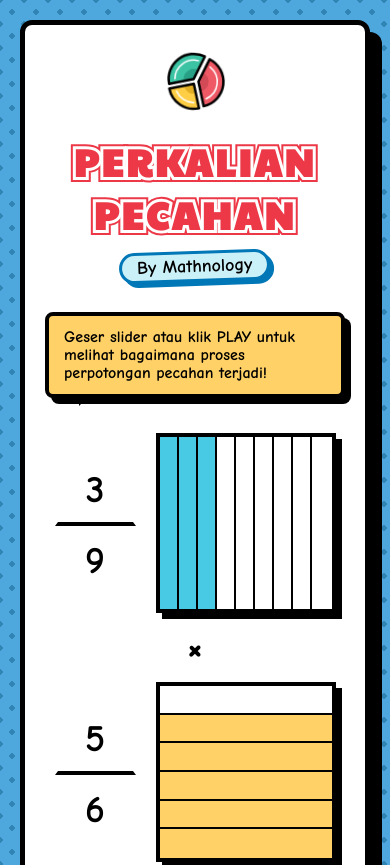
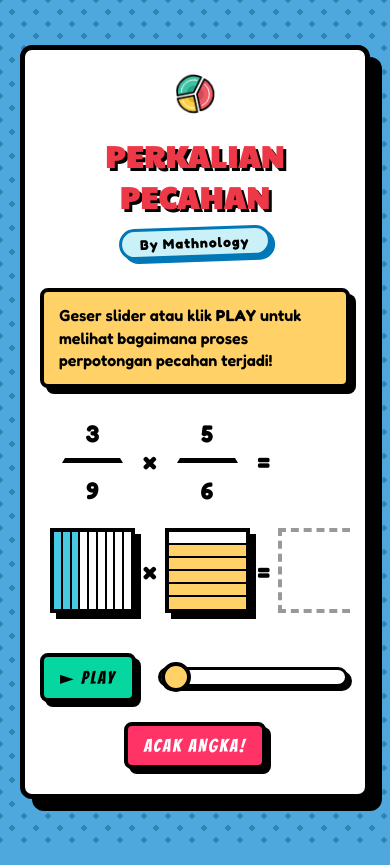
Before and after one commit to dosen-uinsi/PERKALIAN-PECAHAN, a plain HTML site: page index.html in a window 390 px wide. Shown: the top 865 px of the page. After the commit the page ends 844 px from the top, so only its background shows below. Drawn offline with Linux system fonts and the light colour scheme.

Commit message:
Refactor styles and improve layout for responsiveness
Updated font styles, improved color opacity for highlights, and adjusted layout for responsiveness.

```diff
--- a/index.html
+++ b/index.html
@@ -7,18 +7,22 @@
 
     <link rel="preconnect" href="https://fonts.googleapis.com">
     <link rel="preconnect" href="https://fonts.gstatic.com" crossorigin>
-    <link href="https://fonts.googleapis.com/css2?family=Bangers&family=Comic+Neue:ital,wght=0,400;0,700;1,700&family=Paytone+One&display=swap" rel="stylesheet">
+    <link href="https://fonts.googleapis.com/css2?family=Bangers&family=Fredoka:wght@400;600;700&family=Paytone+One&display=swap" rel="stylesheet">
 
     <style>
-        /* --- Palet Warna Estetik & Komik (CSS Variables) --- */
+        /* --- Palet Warna Estetik & Komik & SKALA UKURAN --- */
         :root {
             --c-blue: #48CAE4;
             --c-yellow: #FFD166;
             --c-green: #48A65B;
-            --c-highlight-num-faded: rgba(255, 209, 102, 0.2);
-            --c-highlight-den-faded: rgba(239, 71, 111, 0.2);
-            --c-shadow-num: rgba(255, 209, 102, 0.3);
-            --c-shadow-den: rgba(239, 71, 111, 0.3);
+
+            /* FIX: Opasitas highlight ditingkatkan dari 0.2 menjadi 0.6 agar warnanya solid */
+            --c-highlight-num-faded: rgba(255, 209, 102, 0.6);
+            --c-highlight-den-faded: rgba(239, 71, 111, 0.6);
+
+            /* FIX: Bayangan highlight juga dibuat lebih solid (0.6) */
+            --c-shadow-num: rgba(255, 209, 102, 0.6);
+            --c-shadow-den: rgba(239, 71, 111, 0.6);
 
             --c-white: #FFFFFF;
             --c-dark: #000000;
@@ -29,14 +33,21 @@
             --c-comic-yellow: #FFD166;
 
             --c-retro-red: #ED3847;
+            --c-mathnology-bg: #CAF0F8;
+            --c-mathnology-border: #0077B6;
 
-            /* BARU: Warna untuk Desain 'By Mathnology' */
-            --c-mathnology-bg: #CAF0F8; /* Biru muda cerah */
-            --c-mathnology-border: #0077B6; /* Biru gelap untuk border */
+            /* --- SKALA UKURAN DESKTOP (LAPTOP) --- */
+            --grid-size: 180px;
+            --frac-row-height: 160px;
+            --gap-x: 25px;
+            --num-w: 75px;
+            --num-h: 50px;
+            --num-font: 38px;
+            --op-font: 48px;
         }
 
         body {
-            font-family: 'Comic Neue', cursive, sans-serif;
+            font-family: 'Fredoka', sans-serif;
             display: flex;
             justify-content: center;
             align-items: center;
@@ -45,7 +56,6 @@
             padding: 20px;
             box-sizing: border-box;
 
-            /* Latar Belakang Komik (Halftone Dots) */
             background-color: var(--c-bg);
             background-image: radial-gradient(var(--c-bg-dots) 15%, transparent 16%), radial-gradient(var(--c-bg-dots) 15%, transparent 16%);
             background-size: 24px 24px;
@@ -55,35 +65,20 @@
         .container {
             background-color: var(--c-white);
             width: 100%;
-            max-width: 950px;
+            max-width: 980px;
             padding: 40px 45px;
             border-radius: 12px;
             border: 5px solid var(--c-dark);
             box-shadow: 12px 12px 0px var(--c-dark);
             box-sizing: border-box;
+            overflow: hidden;
         }
 
         /* --- Header & Titles --- */
-        .header-section {
-            text-align: center;
-            margin-bottom: 30px;
-        }
+        .header-section { text-align: center; margin-bottom: 30px; }
+        .title-wrapper { display: flex; flex-direction: column; justify-content: center; align-items: center; gap: 10px; margin-bottom: 5px; }
 
-        .title-wrapper {
-            display: flex;
-            flex-direction: column;
-            justify-content: center;
-            align-items: center;
-            gap: 10px;
-            margin-bottom: 5px;
-        }
-
-        .icon-container {
-            width: 75px;
-            height: 75px;
-            animation: float-icon 3s ease-in-out infinite;
-        }
-
+        .icon-container { width: 75px; height: 75px; animation: float-icon 3s ease-in-out infinite; }
         .icon-container svg { width: 100%; height: 100%; }
 
         @keyframes float-icon {
@@ -93,89 +88,59 @@
         }
 
         .main-title {
-            position: relative;
-            display: inline-block;
-            font-family: 'Paytone One', sans-serif;
-            font-size: 56px;
-            color: var(--c-retro-red);
-            margin: 0;
-            letter-spacing: 3px;
-            text-transform: uppercase;
-            z-index: 2;
-        }
-
-        .main-title::before {
-            content: attr(data-text);
-            position: absolute;
-            left: 0;
-            top: 0;
-            z-index: -1;
-            -webkit-text-stroke: 8px var(--c-white);
-        }
-
-        .main-title::after {
-            content: attr(data-text);
-            position: absolute;
-            left: 0;
-            top: 0;
-            z-index: -2;
-            -webkit-text-stroke: 15px var(--c-retro-red);
+            position: relative; display: inline-block; font-family: 'Paytone One', sans-serif;
+            font-size: 56px; color: var(--c-retro-red); margin: 0;
+            letter-spacing: 3px; text-transform: uppercase; z-index: 2;
+            text-shadow: 6px 6px 0px var(--c-dark);
         }
 
         .sub-title {
-            font-size: 18px;
-            font-weight: 700;
-            color: var(--c-dark);
-            margin: 5px 0 0 0;
-            /* MENGUBAH WARNA DESAIN 'BY MATHNOLOGY': Latar belakang jadi biru */
-            background-color: var(--c-mathnology-bg);
-            display: inline-block;
-            padding: 2px 15px;
-            /* MENGUBAH WARNA DESAIN 'BY MATHNOLOGY': Border jadi biru gelap */
-            border: 3px solid var(--c-mathnology-border);
-            border-radius: 20px;
-            transform: rotate(-2deg);
-            /* Menambahkan sedikit bayangan agar serasi dengan gaya komik */
-            box-shadow: 4px 4px 0px var(--c-mathnology-border);
+            font-size: 18px; font-weight: 700; color: var(--c-dark); margin: 5px 0 0 0;
+            background-color: var(--c-mathnology-bg); display: inline-block; padding: 4px 18px;
+            border: 3px solid var(--c-mathnology-border); border-radius: 20px;
+            transform: rotate(-2deg); box-shadow: 4px 4px 0px var(--c-mathnology-border); letter-spacing: 1px;
         }
 
-        /* --- Kotak Narasi (Penjelasan) --- */
         .explanation-box {
-            background-color: var(--c-comic-yellow);
-            border: 4px solid var(--c-dark);
-            box-shadow: 6px 6px 0px var(--c-dark);
-            padding: 16px 20px;
-            margin-bottom: 35px;
-            border-radius: 8px;
-            font-size: 18px;
-            font-weight: 700;
-            color: var(--c-dark);
-            position: relative;
+            background-color: var(--c-comic-yellow); border: 4px solid var(--c-dark);
+            box-shadow: 6px 6px 0px var(--c-dark); padding: 16px 20px; margin-bottom: 35px;
+            border-radius: 8px; font-size: 20px; line-height: 1.4; font-weight: 600;
+            color: var(--c-dark); position: relative;
         }
 
         .explanation-box::after {
-            content: '';
-            position: absolute;
-            bottom: -15px;
-            left: 50px;
-            border-width: 15px 15px 0 0;
-            border-style: solid;
+            content: ''; position: absolute; bottom: -15px; left: 50px;
+            border-width: 15px 15px 0 0; border-style: solid;
             border-color: var(--c-dark) transparent transparent transparent;
         }
+
+        /* --- WRAPPER SCROLL UNTUK HP --- */
+        .math-scroll-wrapper {
+            width: 100%;
+            overflow-x: auto;
+            padding-bottom: 15px;
+            margin-bottom: 25px;
+        }
+
+        .math-scroll-wrapper::-webkit-scrollbar { width: 10px; height: 12px; }
+        .math-scroll-wrapper::-webkit-scrollbar-track { background: #f1f1f1; border-radius: 10px; border: 2px solid var(--c-dark); }
+        .math-scroll-wrapper::-webkit-scrollbar-thumb { background: var(--c-blue); border-radius: 10px; border: 2px solid var(--c-dark); }
+        .math-scroll-wrapper::-webkit-scrollbar-thumb:hover { background: var(--c-primary); }
 
         /* --- Math & Visuals Section --- */
         .math-section {
             display: grid;
-            grid-template-columns: 180px auto 180px auto 180px auto;
-            grid-template-rows: auto 180px;
-            gap: 20px 25px;
+            grid-template-columns: var(--grid-size) auto var(--grid-size) auto var(--grid-size) auto;
+            grid-template-rows: var(--frac-row-height) var(--grid-size);
+            gap: 20px var(--gap-x);
             justify-content: center;
             align-items: center;
-            margin-bottom: 40px;
             position: relative;
+            min-width: max-content;
+            margin: 0 auto;
+            padding: 0 10px;
         }
 
-        /* Desktop Grid Placements */
         .item-frac1   { grid-column: 1; grid-row: 1; }
         .item-grid1   { grid-column: 1; grid-row: 2; }
         .item-op-mul1 { grid-column: 2; grid-row: 1; }
@@ -185,103 +150,41 @@
         .item-op-eq1  { grid-column: 4; grid-row: 1; }
         .item-op-eq2  { grid-column: 4; grid-row: 2; }
         .item-frac3   { grid-column: 5; grid-row: 1; opacity: 0; transition: opacity 0.3s; }
-        .item-grid3   { grid-column: 5; grid-row: 2; position: relative; width: 180px; height: 180px; justify-self: center; }
+        .item-grid3   { grid-column: 5; grid-row: 2; position: relative; width: var(--grid-size); height: var(--grid-size); justify-self: center; }
         .item-simp    { grid-column: 6; grid-row: 1; }
 
         .fraction {
-            display: flex;
-            flex-direction: column;
-            align-items: center;
-            font-size: 38px;
-            font-weight: bold;
-            color: var(--c-dark);
-            align-self: center;
-            justify-self: center;
+            display: flex; flex-direction: column; align-items: center; justify-content: center;
+            height: 100%; font-size: calc(var(--num-font) + 4px); font-weight: 700; color: var(--c-dark);
+            align-self: center; justify-self: center;
         }
 
-        /* Input Number Styling */
         .num-input {
-            width: 65px;
-            text-align: center;
-            font-family: inherit;
-            font-size: inherit;
-            font-weight: inherit;
-            border: 3px solid transparent;
-            background: transparent;
-            color: var(--c-dark);
-            cursor: pointer;
-            -moz-appearance: textfield;
-            transition: all 0.2s ease-in-out;
-            padding: 4px 2px;
-            box-sizing: content-box;
+            width: var(--num-w); height: var(--num-h); text-align: center;
+            font-family: 'Fredoka', sans-serif; font-size: var(--num-font); font-weight: 700;
+            border: 3px solid transparent; background: transparent; color: var(--c-dark);
+            cursor: pointer; -moz-appearance: textfield; transition: all 0.2s ease-in-out;
+            padding: 4px 2px; box-sizing: content-box;
         }
 
-        .num-input::-webkit-outer-spin-button,
-        .num-input::-webkit-inner-spin-button { -webkit-appearance: none; margin: 0; }
+        .num-input::-webkit-outer-spin-button, .num-input::-webkit-inner-spin-button { -webkit-appearance: none; margin: 0; }
+        .num-input:focus { outline: none; border: 3px solid var(--c-dark); background-color: #EBF2FF; border-radius: 8px; box-shadow: 4px 4px 0px var(--c-dark); cursor: text; transform: rotate(-3deg); }
+        .num-input:hover:not(:focus, .glow-num, .glow-den) { background-color: #f4f4f4; border-radius: 8px; }
 
-        .num-input:focus {
-            outline: none;
-            border: 3px solid var(--c-dark);
-            background-color: #EBF2FF;
-            border-radius: 8px;
-            box-shadow: 4px 4px 0px var(--c-dark);
-            cursor: text;
-            transform: rotate(-3deg);
-        }
+        .numerator { padding: 4px 5px 10px 5px; border-bottom: 5px solid var(--c-dark); transition: all 0.5s ease-in-out; margin-bottom: 5px; }
+        .denominator { padding: 0 5px; transition: all 0.5s ease-in-out; margin-top: 5px; }
+        span.numerator { display: inline-block; padding: 4px 10px 10px 10px; border-bottom: 5px solid var(--c-dark); margin-bottom: 5px; border-radius: 6px; }
+        span.denominator { display: inline-block; padding: 4px 10px; margin-top: 5px; border-radius: 6px; }
 
-        .num-input:hover:not(:focus, .glow-num, .glow-den) {
-            background-color: #eee;
-            border-radius: 8px;
-        }
+        .operator { font-size: var(--op-font); font-weight: bold; color: var(--c-dark); align-self: center; justify-self: center; z-index: 1; }
 
-        .numerator {
-            padding: 4px 5px 10px 5px;
-            border-bottom: 4px solid var(--c-dark);
-            transition: all 0.5s ease-in-out;
-            margin-bottom: 5px;
-        }
-
-        .denominator {
-            padding: 0 5px;
-            transition: all 0.5s ease-in-out;
-            margin-top: 5px;
-        }
-
-        span.numerator {
-            display: inline-block;
-            padding: 4px 7px 10px 7px;
-            border-bottom: 4px solid var(--c-dark);
-            margin-bottom: 5px;
-            border-radius: 6px;
-        }
-
-        span.denominator {
-            display: inline-block;
-            padding: 4px 7px;
-            margin-top: 5px;
-            border-radius: 6px;
-        }
-
-        .operator {
-            font-size: 42px;
-            font-weight: bold;
-            color: var(--c-dark);
-            align-self: center;
-            justify-self: center;
-            z-index: 1;
-        }
-
-        /* --- Grids Styling --- */
         .grid-container {
-            width: 180px;
-            height: 180px;
-            border: 4px solid var(--c-dark);
-            box-sizing: border-box;
-            background-color: var(--c-white);
-            display: grid;
-            justify-self: center;
-            overflow: hidden;
-            box-shadow: 6px 6px 0px var(--c-dark);
+            width: var(--grid-size); height: var(--grid-size);
+            border: 4px solid var(--c-dark); box-sizing: border-box;
+            background-color: var(--c-dark);
+            gap: 2px;
+            display: grid; justify-self: center;
+            overflow: hidden; box-shadow: 6px 6px 0px var(--c-dark);
         }
 
         .grid-cell { box-sizing: border-box; }
@@ -289,6 +192,7 @@
         .grid-target {
             border: 4px dashed #999;
             background-color: transparent;
+            gap: 0;
             box-shadow: none;
         }
 
@@ -297,168 +201,74 @@
         .bg-overlap { background-color: var(--c-green); }
         .bg-white { background-color: var(--c-white); }
 
-        /* Highlight Menetap & Pudar */
-        .glow-num {
-            background-color: var(--c-highlight-num-faded) !important;
-            box-shadow: 0 0 10px var(--c-shadow-num);
-            border-radius: 6px;
-            color: var(--c-dark) !important;
-        }
+        .glow-num { background-color: var(--c-highlight-num-faded) !important; box-shadow: 0 0 10px var(--c-shadow-num); border-radius: 6px; color: var(--c-dark) !important; }
+        .glow-den { background-color: var(--c-highlight-den-faded) !important; box-shadow: 0 0 10px var(--c-shadow-den); border-radius: 6px; color: var(--c-dark) !important; }
 
-        .glow-den {
-            background-color: var(--c-highlight-den-faded) !important;
-            box-shadow: 0 0 10px var(--c-shadow-den);
-            border-radius: 6px;
-            color: var(--c-dark) !important;
-        }
+        .ghost { position: absolute; top: 0; left: 0; pointer-events: none; opacity: 0; z-index: 10; will-change: transform, opacity; box-shadow: 8px 8px 0px rgba(0,0,0,0.5); }
 
-        /* --- Ghost Elements --- */
-        .ghost {
-            position: absolute;
-            top: 0; left: 0;
-            pointer-events: none;
-            opacity: 0;
-            z-index: 10;
-            will-change: transform, opacity;
-            box-shadow: 8px 8px 0px rgba(0,0,0,0.5);
-        }
-
-        /* --- Simplifikasi & Penjelasan --- */
-        .simplify-group {
-            display: flex;
-            align-items: center;
-            gap: 15px;
-            opacity: 0;
-            transition: opacity 0.5s ease-in-out;
-            color: var(--c-dark);
-        }
-
+        .simplify-group { display: flex; align-items: center; gap: 15px; opacity: 0; transition: opacity 0.5s ease-in-out; color: var(--c-dark); }
         .simplify-group .fraction { color: var(--c-dark); }
         .simplify-group .numerator { border-bottom-color: var(--c-dark); }
 
         /* --- Controls Section --- */
-        .controls-section {
-            display: flex;
-            flex-direction: column;
-            gap: 15px;
-            margin-top: 20px;
+        .controls-section { display: flex; flex-direction: column; gap: 15px; }
+        .slider-row { display: flex; align-items: center; justify-content: center; gap: 20px; flex-wrap: wrap; }
+
+        input[type=range] {
+            -webkit-appearance: none; flex-grow: 1; height: 14px; background: var(--c-white);
+            border: 3px solid var(--c-dark); box-shadow: 4px 4px 0px var(--c-dark); border-radius: 10px; outline: none; min-width: 150px; max-width: 400px;
         }
-
-        .slider-row {
-            display: flex;
-            align-items: center;
-            justify-content: center;
-            gap: 20px;
-            flex-wrap: wrap;
+        input[type=range]::-webkit-slider-thumb {
+            -webkit-appearance: none; appearance: none; width: 30px; height: 30px; border-radius: 50%;
+            background: var(--c-comic-yellow); border: 4px solid var(--c-dark); cursor: pointer; transition: transform 0.1s;
         }
-
-        /* Slider Gaya Komik */
-        input[type=range] {
-            -webkit-appearance: none;
-            flex-grow: 1;
-            height: 14px;
-            background: var(--c-white);
-            border: 3px solid var(--c-dark);
-            box-shadow: 4px 4px 0px var(--c-dark);
-            border-radius: 10px;
-            outline: none;
-            min-width: 150px;
-            max-width: 400px;
-        }
-
-        input[type=range]::-webkit-slider-thumb {
-            -webkit-appearance: none;
-            appearance: none;
-            width: 30px; height: 30px;
-            border-radius: 50%;
-            background: var(--c-comic-yellow);
-            border: 4px solid var(--c-dark);
-            cursor: pointer;
-            transition: transform 0.1s;
-        }
-
         input[type=range]::-webkit-slider-thumb:hover { transform: scale(1.15); background: var(--c-primary); }
 
-        /* Tombol Gaya Komik */
         .btn {
-            background-color: var(--c-primary);
-            color: var(--c-white);
-            border: 4px solid var(--c-dark);
-            box-shadow: 5px 5px 0px var(--c-dark);
-            padding: 12px 24px;
-            border-radius: 8px;
-            font-family: 'Bangers', cursive;
-            font-size: 20px;
-            letter-spacing: 2px;
-            cursor: pointer;
-            transition: all 0.1s;
-            display: flex; align-items: center; gap: 8px;
+            background-color: var(--c-primary); color: var(--c-white); border: 4px solid var(--c-dark); box-shadow: 5px 5px 0px var(--c-dark);
+            padding: 12px 24px; border-radius: 8px; font-family: 'Bangers', cursive; font-size: 22px; letter-spacing: 2px;
+            cursor: pointer; transition: all 0.1s; display: flex; align-items: center; gap: 8px;
         }
-
-        .btn:hover {
-            background-color: #FF144A;
-            transform: translate(-2px, -2px);
-            box-shadow: 7px 7px 0px var(--c-dark);
-        }
-
-        .btn:active {
-            transform: translate(5px, 5px);
-            box-shadow: 0px 0px 0px var(--c-dark);
-        }
+        .btn:hover { background-color: #FF144A; transform: translate(-2px, -2px); box-shadow: 7px 7px 0px var(--c-dark); }
+        .btn:active { transform: translate(5px, 5px); box-shadow: 0px 0px 0px var(--c-dark); }
 
         .btn-play { background-color: var(--c-play); color: var(--c-dark); }
         .btn-play:hover { background-color: #05B586; }
 
-        /* --- Tampilan Optimal HP & Tablet (Responsiveness) --- */
+
+        /* =======================================================
+           RESPONSIVITAS UNTUK TABLET & HP
+           ======================================================= */
         @media (max-width: 800px) {
-            .container {
-                padding: 25px 20px;
+            :root {
+                --grid-size: 110px;
+                --frac-row-height: 110px;
+                --gap-x: 12px;
+                --num-w: 55px;
+                --num-h: 40px;
+                --num-font: 28px;
+                --op-font: 32px;
+            }
+            .container { padding: 25px 15px; }
+            .main-title { font-size: 38px; letter-spacing: 1px; text-shadow: 4px 4px 0px var(--c-dark); }
+            .explanation-box { font-size: 16px; padding: 12px 15px; margin-bottom: 25px; }
+            .explanation-box::after { bottom: -10px; left: 30px; border-width: 10px 10px 0 0; }
         }
 
-            .main-title { font-size: 38px; }
-            .main-title::before { -webkit-text-stroke: 6px var(--c-white); }
-            .main-title::after { -webkit-text-stroke: 10px var(--c-retro-red); }
-
-            .explanation-box {
-                font-size: 16px;
-                padding: 12px 15px;
+        @media (max-width: 450px) {
+            :root {
+                --grid-size: 85px;
+                --frac-row-height: 95px;
+                --gap-x: 8px;
+                --num-w: 45px;
+                --num-h: 30px;
+                --num-font: 24px;
+                --op-font: 28px;
             }
-            .explanation-box::after {
-                bottom: -12px;
-                left: 30px;
-                border-width: 12px 12px 0 0;
-            }
-
-            /* Layout Grid Khusus Mobile (2 Kolom Rapi) */
-            .math-section {
-                grid-template-columns: auto 180px;
-                grid-template-rows: auto;
-                gap: 15px 20px;
-            }
-
-            .item-frac1   { grid-column: 1; grid-row: 1; }
-            .item-grid1   { grid-column: 2; grid-row: 1; }
-            .item-op-mul1 { grid-column: 1 / -1; grid-row: 2; margin: -5px 0; }
-            .item-op-mul2 { display: none; }
-            .item-frac2   { grid-column: 1; grid-row: 3; }
-            .item-grid2   { grid-column: 2; grid-row: 3; }
-            .item-op-eq1  { grid-column: 1 / -1; grid-row: 4; margin: -5px 0; }
-            .item-op-eq2  { display: none; }
-            .item-frac3   { grid-column: 1; grid-row: 5; }
-            .item-grid3   { grid-column: 2; grid-row: 5; }
-            .item-simp    { grid-column: 1 / -1; grid-row: 6; justify-content: center; margin-top: 10px; }
-
-            .btn {
-                padding: 10px 18px;
-                font-size: 18px;
-            }
-        }
-
-        @media (max-width: 380px) {
-            .math-section {
-                gap: 15px 10px;
-            }
-            input[type=range] { min-width: 100px; }
+            .main-title { font-size: 30px; text-shadow: 3px 3px 0px var(--c-dark); }
+            .sub-title { font-size: 14px; }
+            .icon-container { width: 50px; height: 50px; }
+            .btn { padding: 10px 16px; font-size: 18px; }
         }
     </style>
 </head>
@@ -471,7 +281,7 @@
             <div class="icon-container">
                 <svg id="piechart" viewBox="-150 -150 300 300" xmlns="http://www.w3.org/2000/svg"></svg>
             </div>
-            <h1 class="main-title" data-text="PERKALIAN PECAHAN">PERKALIAN PECAHAN</h1>
+            <h1 class="main-title">PERKALIAN PECAHAN</h1>
         </div>
         <h2 class="sub-title">By Mathnology</h2>
     </div>
@@ -480,6 +290,7 @@
         Masukkan angka (maks 10), lalu klik Play atau geser slider untuk melihat prosesnya!
     </div>
 
+    <div class="math-scroll-wrapper">
         <div class="math-section" id="math-section">
 
             <div class="fraction item-frac1">
@@ -510,7 +321,7 @@
             </div>
 
             <div class="simplify-group item-simp" id="simplified-display">
-            <div style="font-size: 38px; font-weight: bold; color: var(--c-dark); margin-top: -10px;">=&nbsp;</div>
+                <div class="operator" style="margin-top: -10px;">=&nbsp;</div>
                 <div class="fraction">
                     <span class="numerator" id="simp-num">5</span>
                     <span class="denominator" id="simp-den">18</span>
@@ -520,6 +331,7 @@
             <div class="grid-container ghost" id="ghost1"></div>
             <div class="grid-container ghost" id="ghost2"></div>
 
+        </div>
     </div>
 
     <div class="controls-section">
@@ -736,14 +548,11 @@
         const grid2 = document.getElementById("grid2");
         const grid3 = document.getElementById("grid3");
 
-        const borderColor = '2px solid var(--c-dark)';
-
         grid1.style.gridTemplateColumns = `repeat(${f1.den}, 1fr)`;
         grid1.innerHTML = '';
         for (let i = 1; i <= f1.den; i++) {
             const cell = document.createElement("div");
             cell.className = `grid-cell ${i <= f1.num ? 'bg-color1' : 'bg-white'}`;
-            cell.style.borderRight = (i === f1.den) ? 'none' : borderColor;
             grid1.appendChild(cell);
         }
 
@@ -753,7 +562,6 @@
             const cell = document.createElement("div");
             const isColored = i > (f2.den - f2.num);
             cell.className = `grid-cell ${isColored ? 'bg-color2' : 'bg-white'}`;
-            cell.style.borderBottom = (i === f2.den) ? 'none' : borderColor;
             grid2.appendChild(cell);
         }
 
@@ -771,8 +579,6 @@
                 else if (!isBlue && isYellow) cell.className = "grid-cell bg-color2";
                 else cell.className = "grid-cell bg-white";
 
-                cell.style.borderRight = (c === f1.den) ? 'none' : borderColor;
-                cell.style.borderBottom = (r === f2.den) ? 'none' : borderColor;
                 grid3.appendChild(cell);
             }
         }
```
Lines whose indentation alone changed are shown as unchanged.
